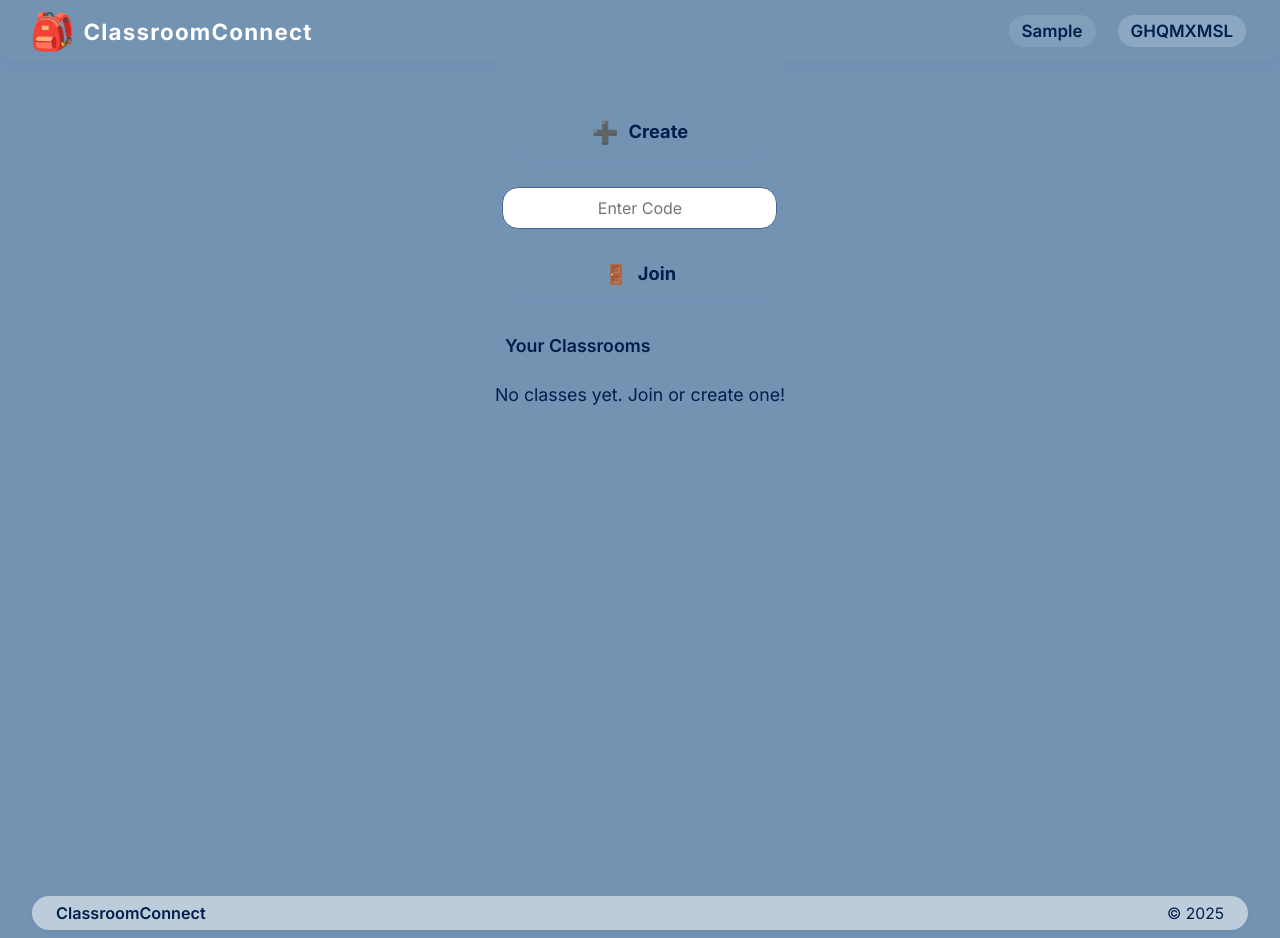
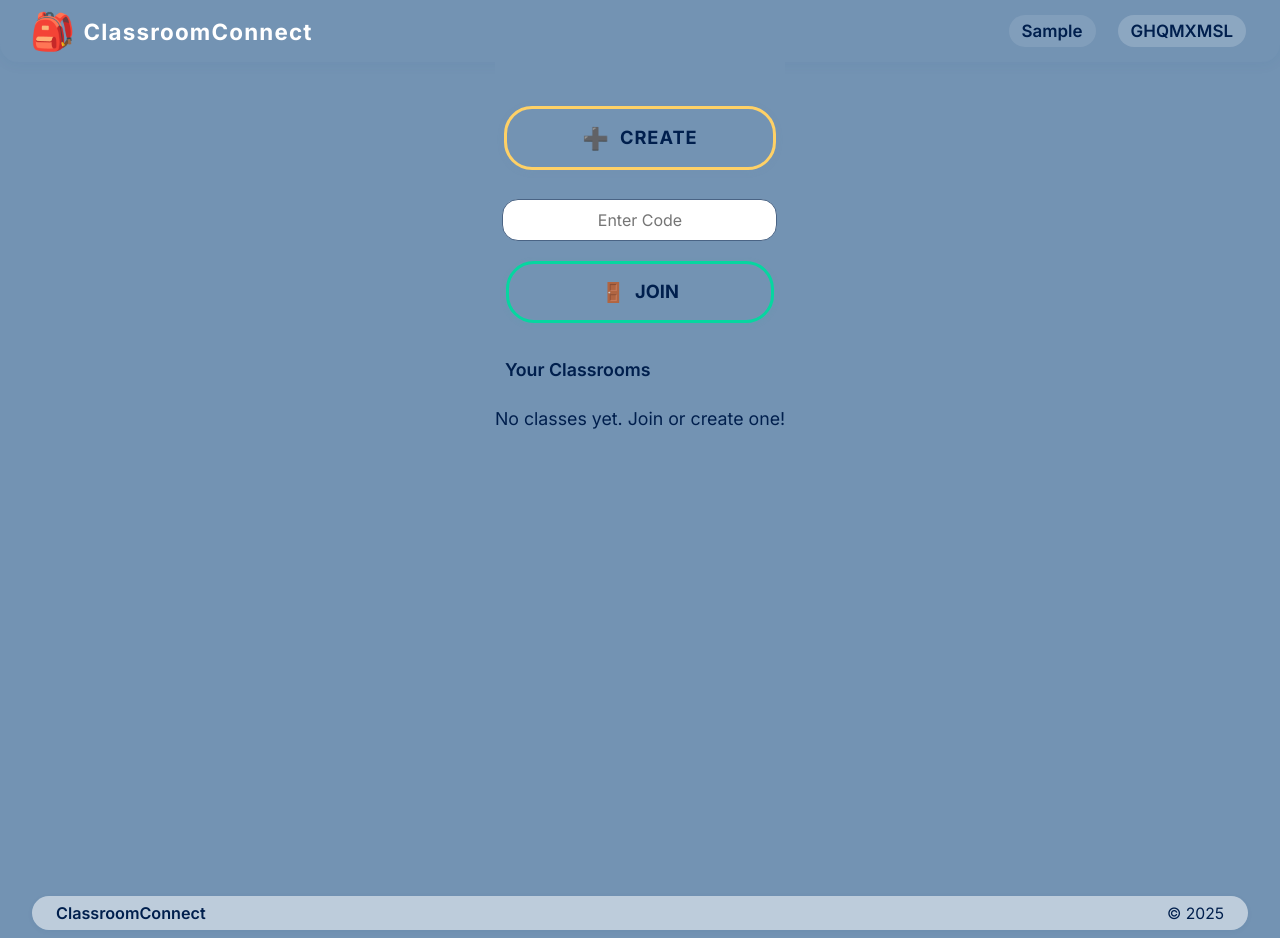
Before and after one commit to Workflow-Manager-admin/classroomconnect-16385-1d2c28e9, a React (Create React App) app in the folder classroomconnect/: page / in a window 1280 px wide. Both pictures are taken after typing "Sample" into the empty fields and a click on the button "Get Started". Built offline with nearby package versions, Linux system fonts and the light colour scheme; the HTML template or start-up script is replaced by a standard one.

Commit message:
Auto-commit: Changes as of 2025-05-31T12:52:58.373377+00:00

```diff
--- a/classroomconnect/src/App.js
+++ b/classroomconnect/src/App.js
@@ -364,7 +364,13 @@ function Dashboard({
             style={{
               background: babyBlue,
               color: "#fff",
-              border: "none"
+              textTransform: "uppercase",
+              fontWeight: 800,
+              border: "3px solid var(--orange)",
+              borderRadius: "28px",
+              padding: "16px 0",
+              letterSpacing: "1px",
+              boxShadow: "0 1.5px 7px 0 rgba(115,147,179,0.13)"
             }}
           >
             <span role="img" aria-label="add" style={{ marginRight: 10, fontSize: '1.17em', verticalAlign: "-0.08em" }}>➕</span>
@@ -394,7 +400,12 @@ function Dashboard({
                 background: babyBlue,
                 color: "#fff",
                 marginTop: 0,
-                border: "none"
+                border: "3px solid var(--accent)",
+                borderRadius: "28px",
+                padding: "16px 0",
+                fontWeight: 800,
+                textTransform: "uppercase",
+                boxShadow: "0 1.5px 7px 0 rgba(6,214,160,0.08)"
               }}
             >
               <span role="img" aria-label="join" style={{ marginRight: 10, fontSize: '1.05em', verticalAlign: "-0.05em" }}>🚪</span>
```
Also changed, not shown: 1 other file (tests, documents, lock files or other folders).
